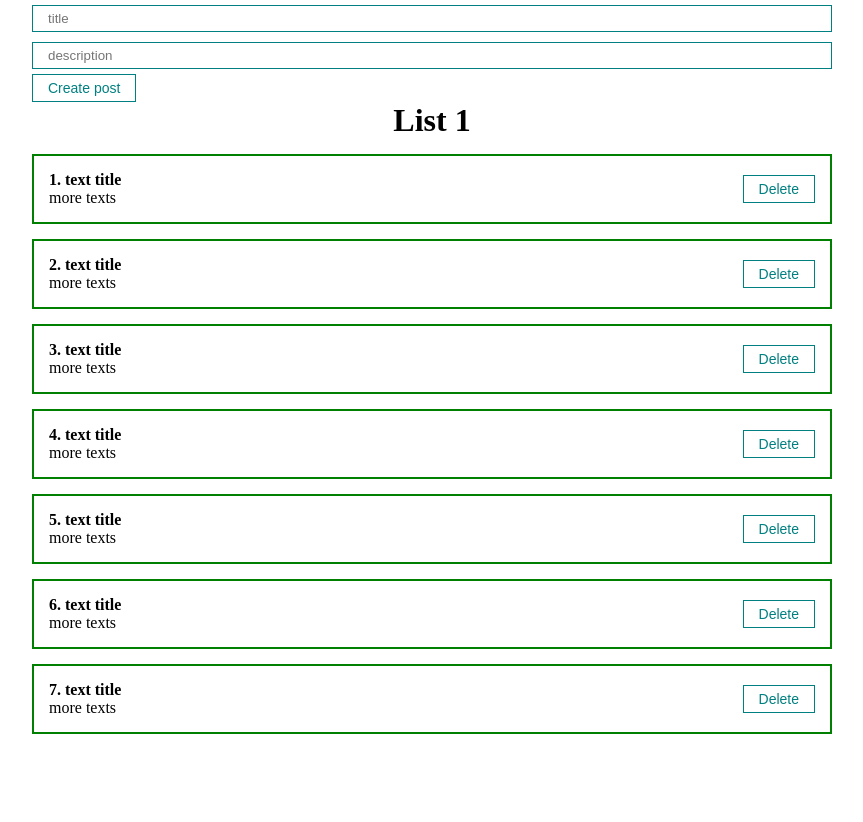
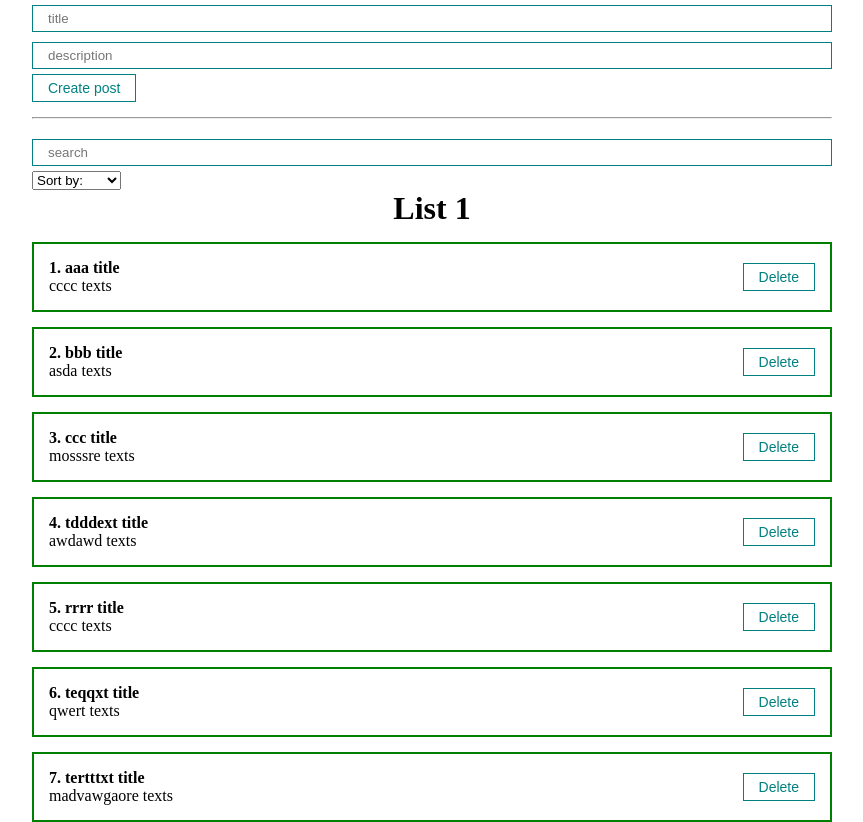
Before and after one commit to YureiRetarded/test-work-with-react, a React (Create React App) app: page / in a window 1280 px wide. Shown: the whole page, without its empty margins (208-1071 px from the left). Before the commit the page ends 800 px from the top, so only its background shows below. Built offline with nearby package versions, Linux system fonts and the light colour scheme.

Commit message:
Added filtering

```diff
--- a/src/App.js
+++ b/src/App.js
@@ -1,33 +1,73 @@
-import React, {useRef, useState} from "react";
+import React, {useMemo, useState} from "react";
 import './Styles/App.css'
 import PostList from "./Components/PostList";
 import PostForm from "./Components/PostForm";
+import MySelect from "./Components/UI/select/MySelect";
+import MyInput from "./Components/UI/input/MyInput";
 
 function App() {
     const [posts, setPosts] = useState([
-        {id: 1, title: "text title", body: "more texts"},
-        {id: 2, title: "text title", body: "more texts"},
-        {id: 3, title: "text title", body: "more texts"},
-        {id: 4, title: "text title", body: "more texts"},
-        {id: 5, title: "text title", body: "more texts"},
-        {id: 6, title: "text title", body: "more texts"},
-        {id: 7, title: "text title", body: "more texts"}
+        {id: 1, title: "aaa title", body: "cccc texts"},
+        {id: 2, title: "bbb title", body: "asda texts"},
+        {id: 3, title: "ccc title", body: "mosssre texts"},
+        {id: 4, title: "tdddext title", body: "awdawd texts"},
+        {id: 5, title: "rrrr title", body: "cccc texts"},
+        {id: 6, title: "teqqxt title", body: "qwert texts"},
+        {id: 7, title: "tertttxt title", body: "madvawgaore texts"}
     ]);
+    const  [selectedSort,setSelectedSort]=useState('');
+    const [searchQuery,setSearchQuery]=useState('')
+    const sortedPost=useMemo(()=>{
+        console.log('!!!!')
+        if(selectedSort)
+            return [...posts].sort((a,b)=>a[selectedSort].localeCompare(b[selectedSort]))
+        else
+            return posts
+    },[selectedSort,posts])
+
+    const sortedAndSearchedPosts = useMemo(()=>{
+        return sortedPost.filter(post=>post.title.toLowerCase().includes(searchQuery.toLowerCase()))
+    },[searchQuery,sortedPost])
+
+
     const createPost = (newPost) => {
         setPosts([...posts, newPost])
     }
 
-    const removePost=(post)=>{
-        setPosts(posts.filter(p=>p.id!==post.id))
+    const removePost = (post) => {
+        setPosts(posts.filter(p => p.id !== post.id))
     }
-
-    const [description, setDescription] = useState("")
-
+    const sortPost=(sort)=>{
+        setSelectedSort(sort);
+    }
 
     return (
         <div className="App">
             <PostForm create={createPost}/>
-            <PostList remove={removePost} posts={posts} title={"List 1"}/>
+            <hr style={{marginTop:15,marginBottom:15}}/>
+            <div>
+                <MyInput
+                    placeholder='search'
+                    value={searchQuery}
+                    onChange={e=>setSearchQuery(e.target.value)}
+                />
+                <MySelect
+                    value={selectedSort}
+                    onChange={sortPost}
+                    defaultValue='Sort by:'
+                    option={[
+                        {value:'title',name:'Title'},
+                        {value:'body',name:'Description'}
+                    ]}
+                />
+            </div>
+            {sortedAndSearchedPosts.length !== 0
+                ?
+                <PostList remove={removePost} posts={sortedAndSearchedPosts} title={"List 1"}/>
+                :
+                <h1 style={{textAlign: "center"}}>Posts doesn't exist</h1>
+            }
+
         </div>
     );
 }
--- /dev/null
+++ b/src/Components/UI/select/MySelect.jsx
@@ -0,0 +1,22 @@
+import React from 'react';
+
+const MySelect = ({option,defaultValue,value, onChange}) => {
+    return (
+        <select
+            value={value}
+            onChange={e=>onChange(e.target.value)}
+        >
+            <option disabled value="">{defaultValue}</option>
+            {option.map(option=>
+                <option
+                    value={option.value}
+                    key={option.value}
+                >
+                    {option.name}
+                </option>
+            )}
+        </select>
+    );
+};
+
+export default MySelect;
```
Also changed, not shown: src/Components/PostFilter.jsx (added, +11 -0 lines), src/Components/UI/select/MySelect.module.css (added).
